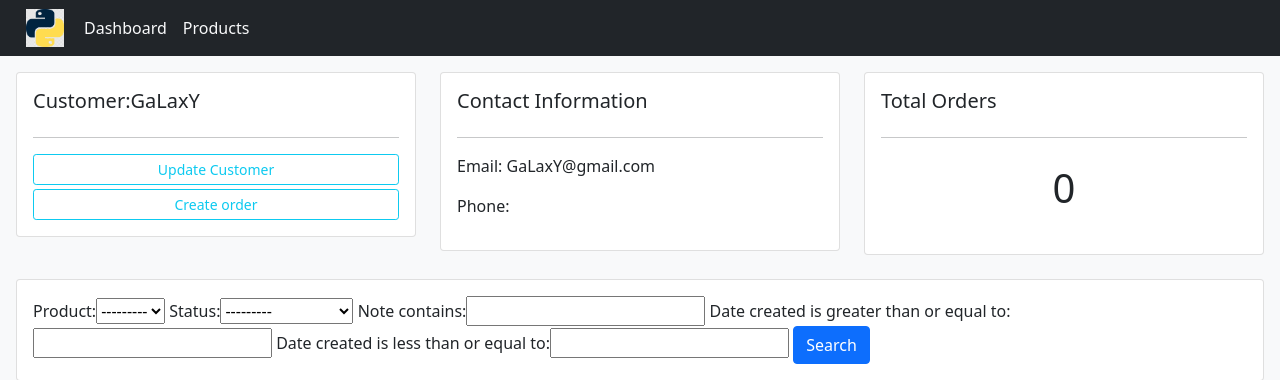
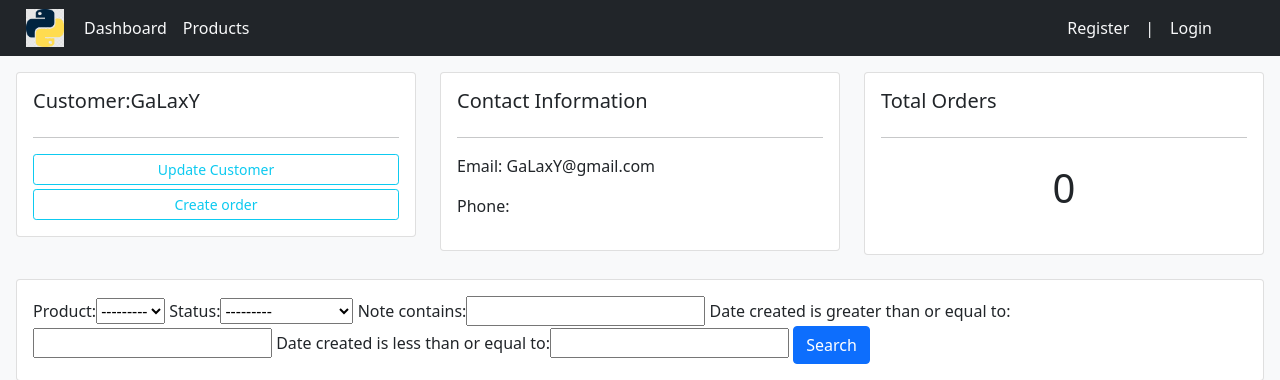
Before and after one commit to GaLaxY1101/CrashCourse, a Django app: page /customer/11/ in a window 1280 px wide. Shown: the top 380 px of the page. Run offline with Django 3.2, Linux system fonts and the light colour scheme; data comes from the database, SQL or seed files in the repository; both versions use the stored data as it was after the commit.

Commit message:
Added login

```diff
--- a/src/accounts/urls.py
+++ b/src/accounts/urls.py
@@ -11,4 +11,5 @@ urlpatterns = [
 
     path('register/', views.registerPage, name = 'register'),
     path('login/', views.loginPage, name = 'login'),
+    path('logout/', views.logout_view, name = 'logout'),
     ]
--- a/src/accounts/views.py
+++ b/src/accounts/views.py
@@ -8,24 +8,31 @@ from django.contrib.auth import authenticate, login, logout
 from django.contrib import messages
 #My imports
 from .models import *
-from .forms import OrderForm, CreateUserForm
+from .forms import OrderForm, CreateUserForm, AccountAuthenticationForm
 from .filters import *
 
 def loginPage(request):
-	form = AccountAuthenticationForm(request.POST)
-	if form.is_valid():
-		email = request.POST['email']
-		password = request.POST['password']
-		user = authenticate(email=email, password=password)
+	context = {}
 
-		if user:
-			login(request,user)
-			return redirect('home')
+	user = request.user
 
+	if user.is_authenticated:
+		return redirect('home')
+
+	if request.POST:
+		form = AccountAuthenticationForm(request.POST)
+		if form.is_valid():
+			email = request.POST['email']
+			password = request.POST['password']
+			user = authenticate(email=email, password=password)
+			if user:
+				login(request,user)
+				return redirect('home')
 	else:
-		form = AccountAuthenticationForm()
+		form = 	AccountAuthenticationForm()
 
-	context = {'login_form':form}
+	context['form']=form
+
 	return render(request, 'accounts/login.html', context)
 
 
@@ -128,3 +135,7 @@ def delete_order(request, order_pk):
 
 	context = {"order":order}
 	return render(request, 'accounts/delete.html',context)
+
+def logout_view(request):
+	logout(request)
+	return redirect('home')
--- a/src/templates/snippets/header.html
+++ b/src/templates/snippets/header.html
@@ -15,6 +15,34 @@
             href="{% url 'products' %}">Products</a>
           </li>
         </ul>
+          {% if request.user.is_authenticated %}
+          <ul class="navbar-nav d-flex flex-row me-5">
+            <li class="nav-item w-auto">
+              <a class="nav-link active text-light" aria-current="page">
+              Hello, <b>{{ request.user.username }}</b></a>
+            </li>
+            <li>
+              <a class="nav-link active text-light" aria-current="page">|</a>
+            </li>
+            <li>
+              <a class="nav-link active text-light" aria-current="page" href="{% url 'logout' %}">Logout</a>
+            </li>
+          </ul>
+              {% else %}
+              <ul class="navbar-nav d-flex flex-row me-5">
+                <li class="nav-item">
+                  <a class="nav-link active text-light" aria-current="page" href="{% url 'register' %}">
+                  Register </a>
+                </li>
+                <li class="nav-item">
+                  <a class="nav-link active text-light" aria-current="page">|</a>
+                </li>
+                <li class="nav-item">
+                  <a class="nav-link active text-light" aria-current="page" href="{% url 'login' %}">
+                  Login </a>
+                </li>
+              </ul>
+            {% endif %}
       </div>
     </div>
 </nav>
```
Also changed, not shown: src/accounts/forms.py (+8 -7 lines), src/accounts/templates/accounts/login.html (+8 -3 lines), src/db.sqlite3.
